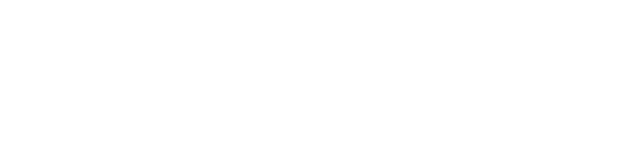
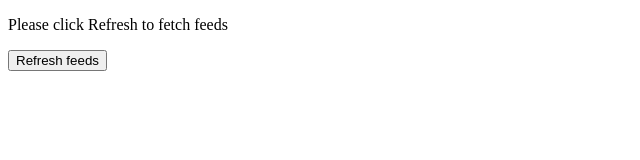
Before and after one commit to compost-em-all/js-rss-reader, a plain HTML site: page index.html in a window 1280 px wide. Shown: the whole page, without its empty margins (0-640 px from the left). Drawn offline with Linux system fonts and the light colour scheme.

Commit message:
Add button for refreshing and placeholder text

```diff
--- a/index.html
+++ b/index.html
@@ -5,10 +5,15 @@
   <meta http-equiv="X-UA-Compatible" content="IE=edge">
   <title>RSS Reader</title>
   <meta name="viewport" content="width=device-width, initial-scale=1">
+
   <!-- <link rel="stylesheet" type="text/css" media="screen" href="main.css" /> -->
 
 </head>
-<body class="feed">
+<body>
+  <div class="feed">
+    <p>Please click Refresh to fetch feeds</p>
+  </div>
+  <button id="refreshBtn" onclick="fetchFeedFile(feedFile)">Refresh feeds</button>
 
   <script src="src/index.js"></script>
 </body>
```
